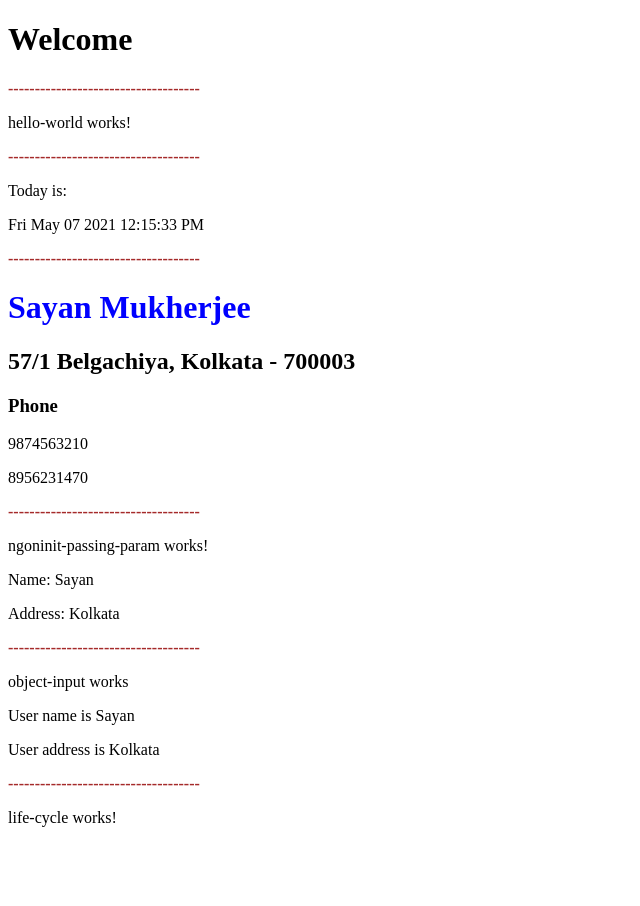
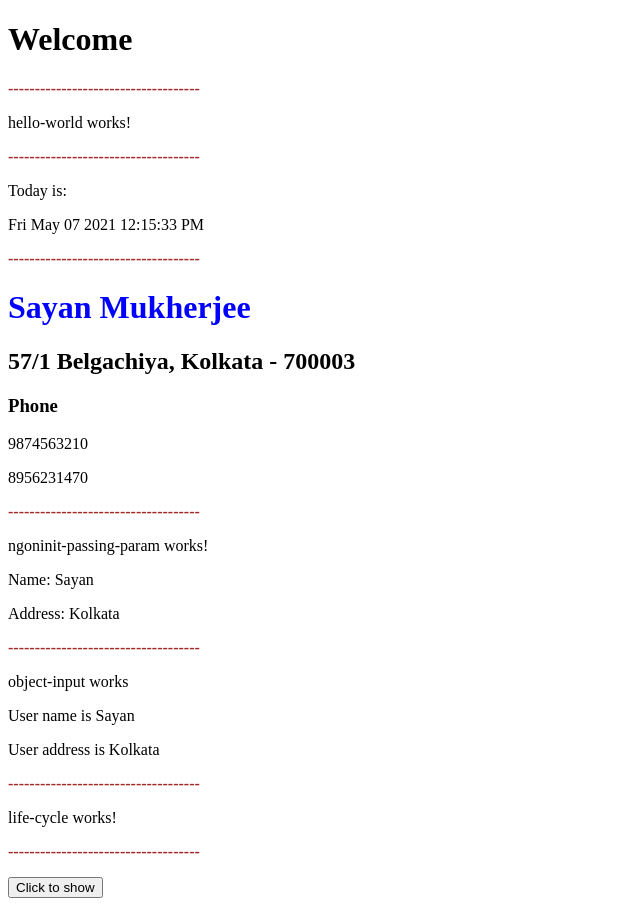
Before and after one commit to msayanece/angular-first-project, an Angular app: page / in a window 1280 px wide. Shown: the whole page, without its empty margins (0-640 px from the left). Before the commit the page ends 843 px from the top, so only its background shows below. Built offline with nearby package versions, Linux system fonts and the light colour scheme.

Commit message:
button click event

```diff
--- a/src/app/app.component.html
+++ b/src/app/app.component.html
@@ -12,3 +12,5 @@
 
 <p class="divider">------------------------------------</p>
 <app-life-cycle></app-life-cycle>
+<p class="divider">------------------------------------</p>
+<app-button-click></app-button-click>
--- a/src/app/app.module.ts
+++ b/src/app/app.module.ts
@@ -9,6 +9,7 @@ import { NgoninitPassingParamComponent } from './ngoninit-passing-param/ngoninit
 import { ObjectInputComponent } from './object-input/object-input.component';
 import { LifeCycleComponent } from './life-cycle/life-cycle.component';
 import { LogService } from './log.service';
+import { ButtonClickComponent } from './button-click/button-click.component';
 
 @NgModule({
   declarations: [
@@ -18,7 +19,8 @@ import { LogService } from './log.service';
     ForIfComponent,
     NgoninitPassingParamComponent,
     ObjectInputComponent,
-    LifeCycleComponent
+    LifeCycleComponent,
+    ButtonClickComponent
   ],
   imports: [
     BrowserModule
--- /dev/null
+++ b/src/app/button-click/button-click.component.html
@@ -0,0 +1,2 @@
+<button (click)="onClickButton()">{{ clickMeButtonText }}</button>
+<p *ngIf="isClicked">button-click works!</p>
--- /dev/null
+++ b/src/app/button-click/button-click.component.ts
@@ -0,0 +1,27 @@
+import { Component, OnInit } from '@angular/core';
+
+@Component({
+  selector: 'app-button-click',
+  templateUrl: './button-click.component.html',
+  styleUrls: ['./button-click.component.css']
+})
+export class ButtonClickComponent implements OnInit {
+
+
+  isClicked = false;
+  clickMeButtonText = 'Click to show';
+
+  constructor() { }
+
+  ngOnInit(): void {
+  }
+
+  onClickButton(): void {
+    this.isClicked = !this.isClicked;
+    if (this.isClicked){
+      this.clickMeButtonText = 'Click to hide';
+    }else{
+      this.clickMeButtonText = 'Click to show';
+    }
+  }
+}
```
Also changed, not shown: src/app/button-click/button-click.component.css (added), 1 other file (tests, documents, lock files or other folders).
